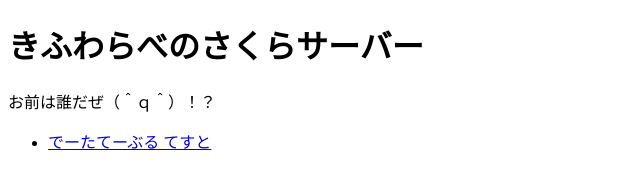
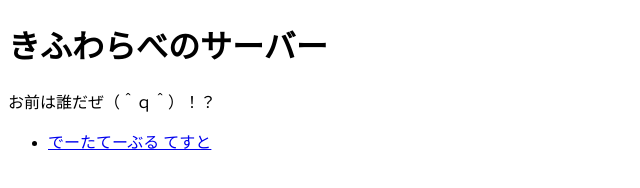
Before and after one commit to muzudho/dragon-outfield-web, a website: page public/index.html in a window 1280 px wide. Shown: the whole page, without its empty margins (0-640 px from the left). Drawn offline with Linux system fonts and the light colour scheme.

Commit message:
さくらじゃなくなった（＾～＾）

```diff
--- a/public/index.html
+++ b/public/index.html
@@ -2,12 +2,12 @@
 <html>
 
 <head>
-    <title>きふわらべのさくらサーバー</title>
+    <title>きふわらべのサーバー</title>
 </head>
 
 <body>
 
-    <h1>きふわらべのさくらサーバー</h1>
+    <h1>きふわらべのサーバー</h1>
     <p>お前は誰だぜ（＾ｑ＾）！？</p>
 
     <ul>
```
Also changed, not shown: public/load-json.html (+1 -1 lines).
